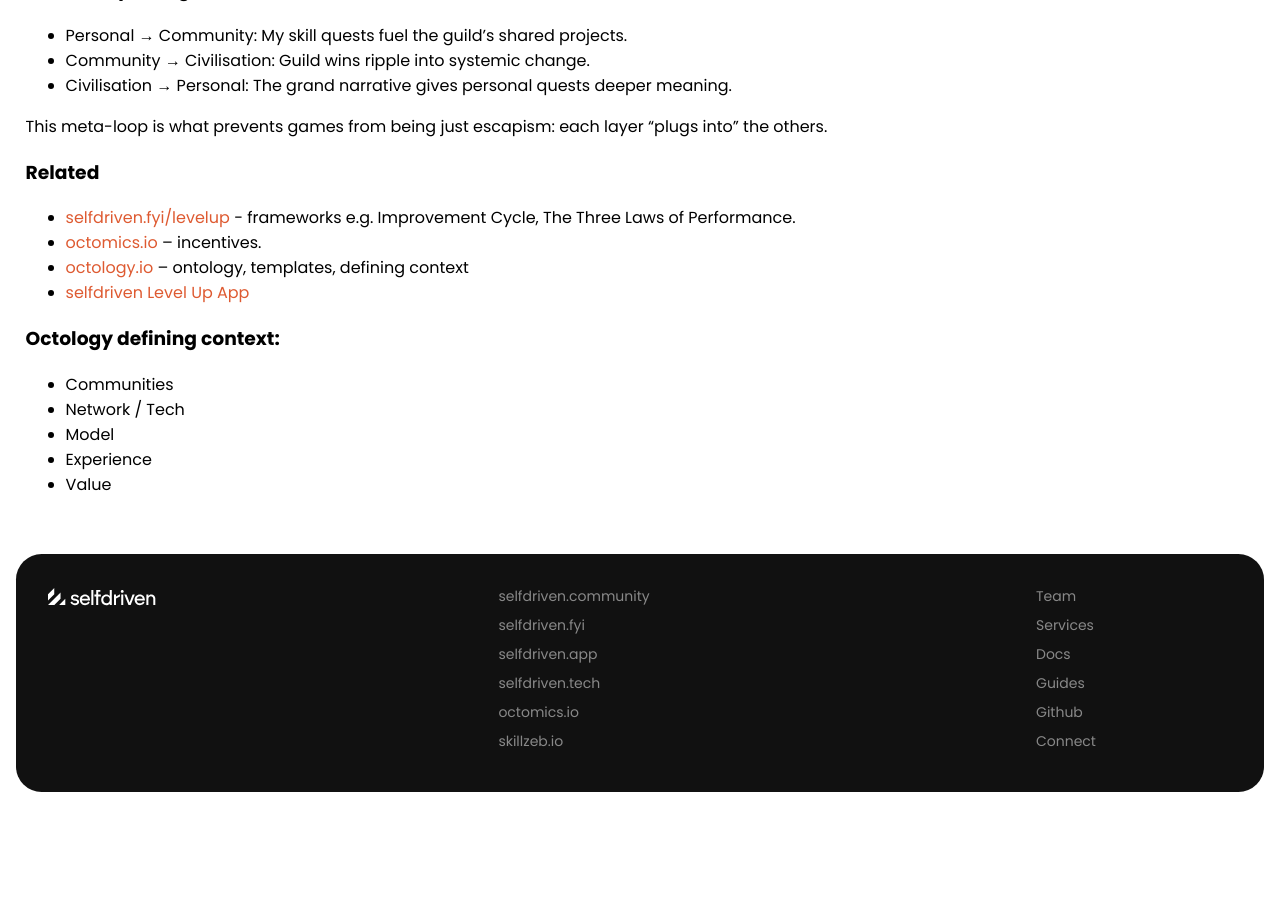
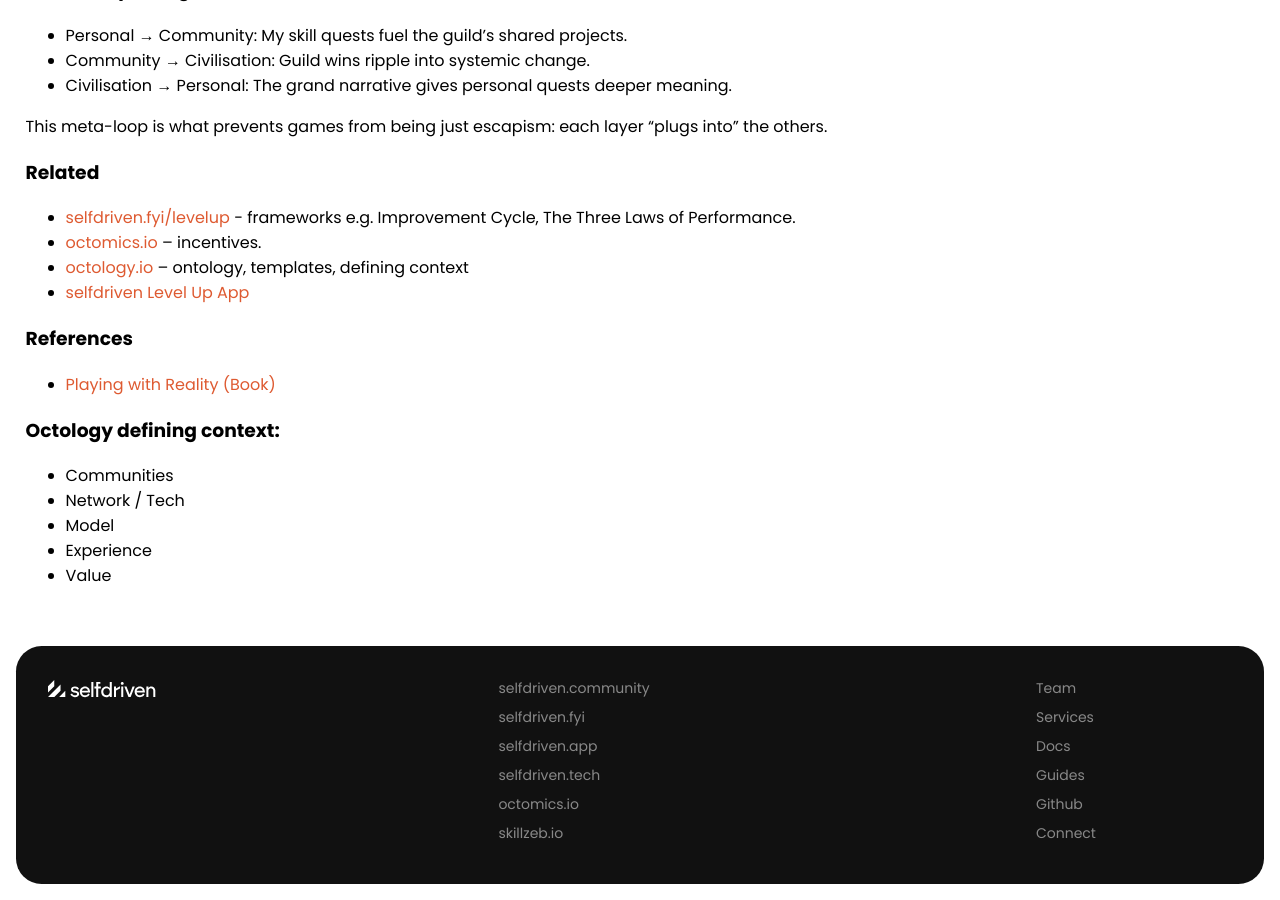
Before and after one commit to selfdriven-foundation/selfdriven-ai, a Jekyll site: the page built from docs/pages/games.md, in a window 1280 px wide and 900 px high, scrolled down 1771 px. Built offline with Jekyll 4.4.1, drawn with Linux system fonts in a browser that asks for light colours; before the commit the page ends 2579 px from its top, so only the background shows below that.

Commit message:
Playing with Reality

```diff
--- a/docs/pages/games.md
+++ b/docs/pages/games.md
@@ -74,6 +74,9 @@
 - [octology.io](https://octology.io) -- ontology, templates, defining context
 - [selfdriven Level Up App](https://selfdriven.app)
 
+### References
+- [Playing with Reality (Book)](https://www.penguinrandomhouse.com/books/700440/playing-with-reality-by-kelly-clancy/)
+
 ### Octology defining context:
 - Communities
 - Network / Tech
```
Also changed, not shown: docs/pages/research.md (+1 -0 lines).
